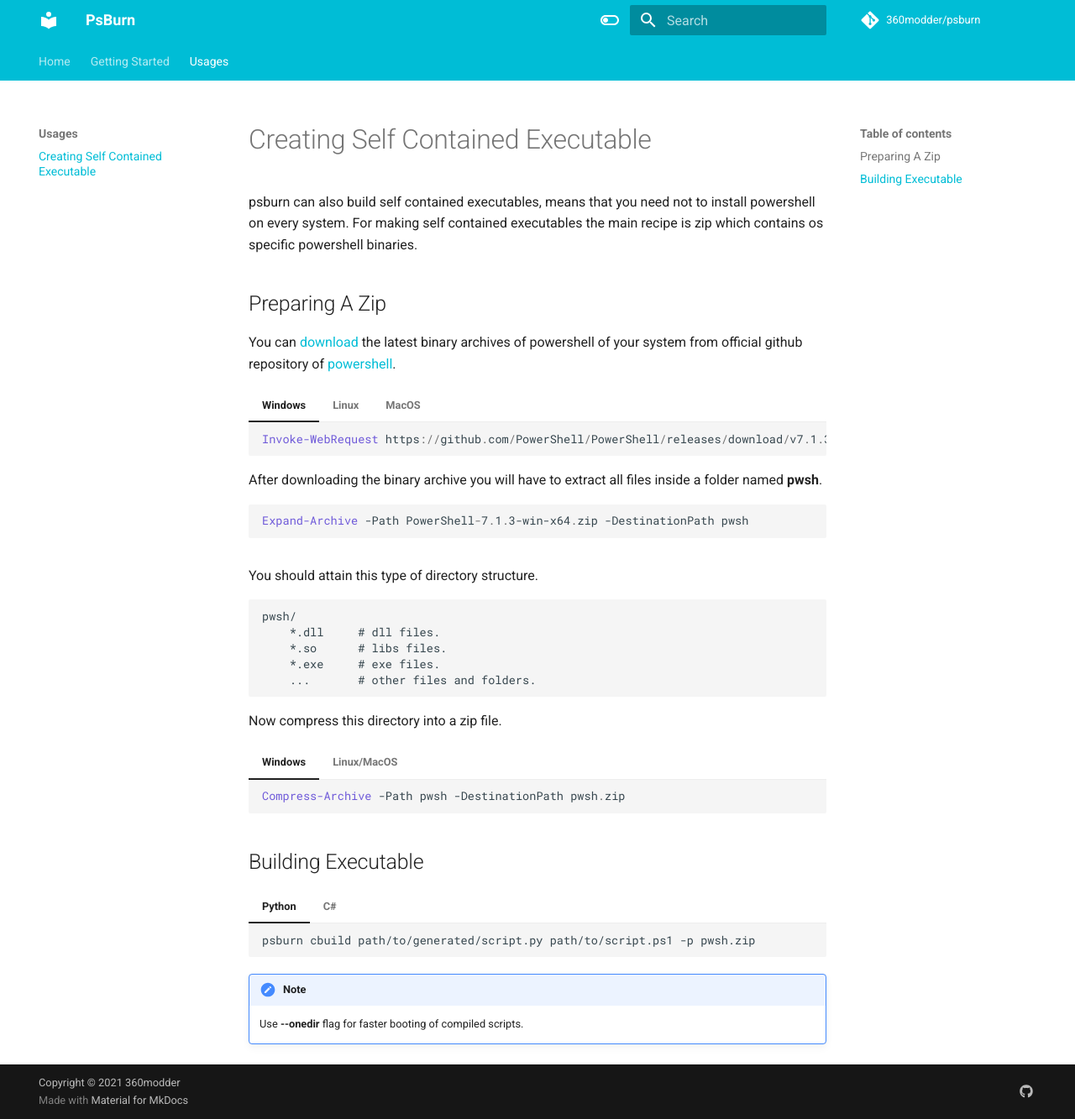
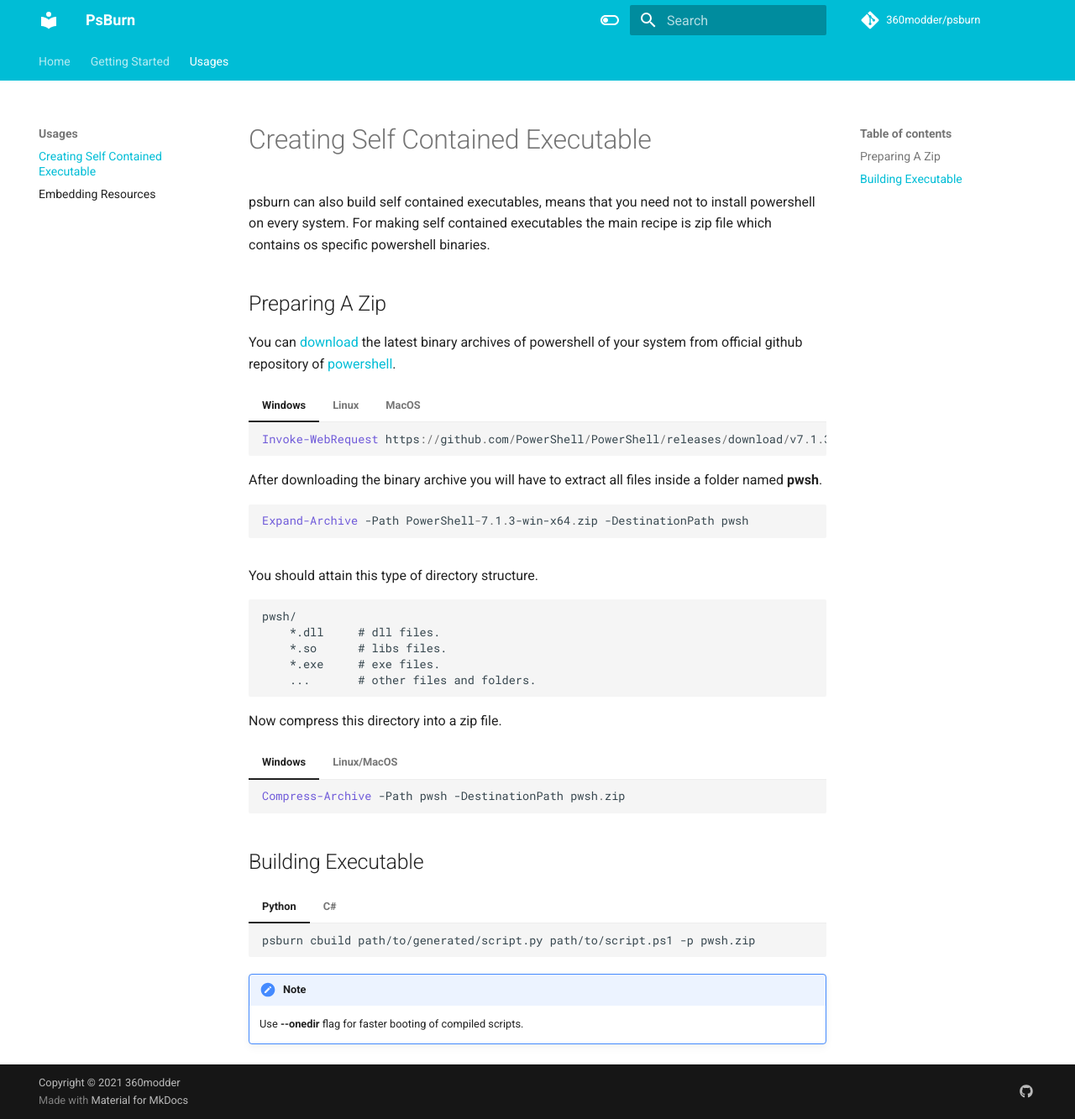
Before and after one commit to 360modder/psburn, an MkDocs documentation site: the page built from docs/usages/creatingselfcontainedexecutable.md, in a window 1280 px wide and 1333 px high. Shown: the whole window at 84% size. Built offline with MkDocs 1.6.1 and Material for MkDocs 9.7.7, drawn with Linux system fonts in a browser that asks for light colours; comment, search, counter and statistics services are not loaded.

Commit message:
Added Embedding Resources Page

```diff
--- a/docs/usages/creatingselfcontainedexecutable.md
+++ b/docs/usages/creatingselfcontainedexecutable.md
@@ -1,6 +1,6 @@
 # Creating Self Contained Executable
 
-psburn can also build self contained executables, means that you need not to install powershell on every system. For making self contained executables the main recipe is zip which contains os specific powershell binaries.
+psburn can also build self contained executables, means that you need not to install powershell on every system. For making self contained executables the main recipe is zip file which contains os specific powershell binaries.
 
 ## Preparing A Zip
 
--- a/mkdocs.yml
+++ b/mkdocs.yml
@@ -65,3 +65,4 @@
     - Argparse Integration: gettingstarted/argparseintegration.md
   - Usages:
     - Creating Self Contained Executable: usages/creatingselfcontainedexecutable.md
+    - Embedding Resources: usages/embeddingresources.md
```
Also changed, not shown: docs/usages/embeddingresources.md (added, +35 -0 lines).
